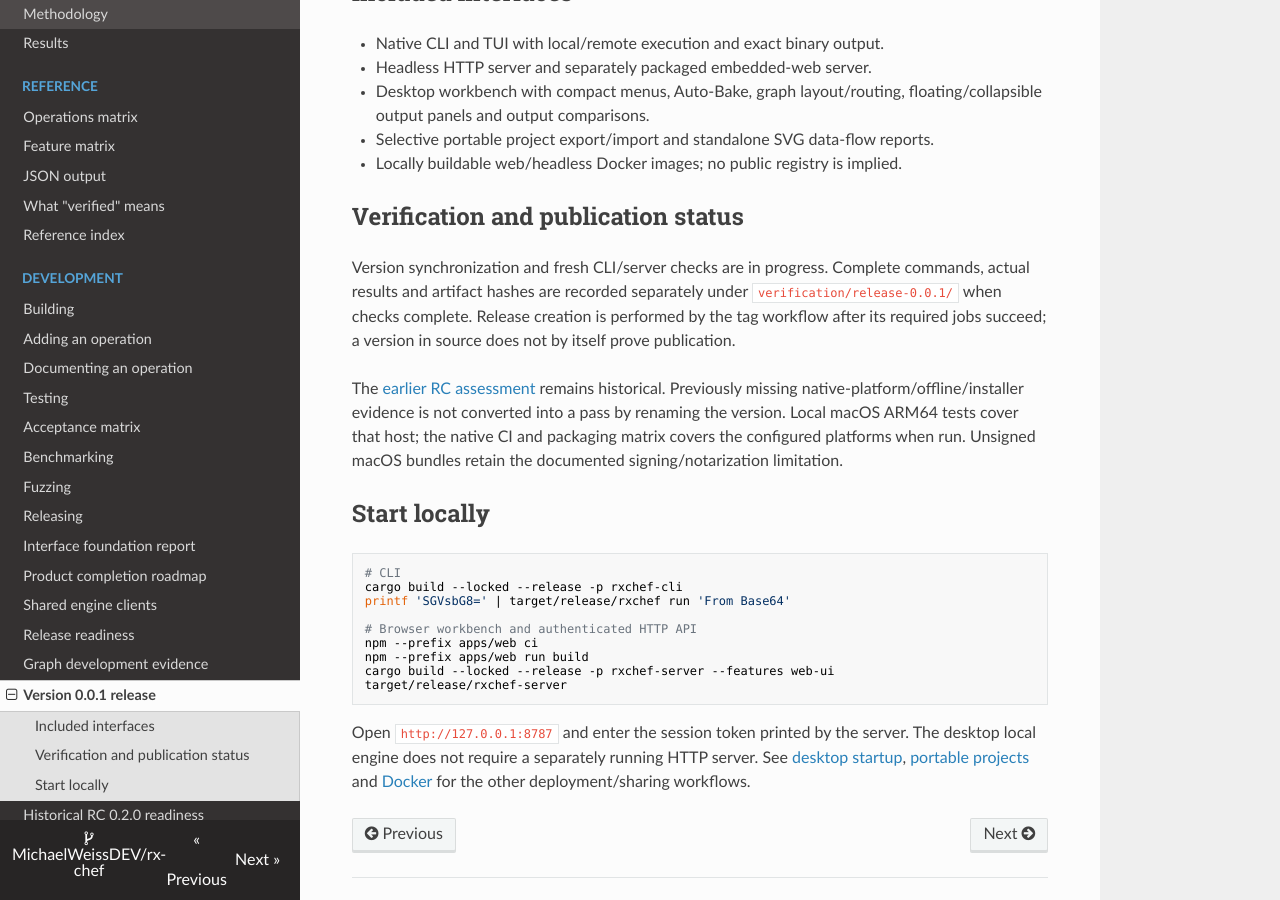
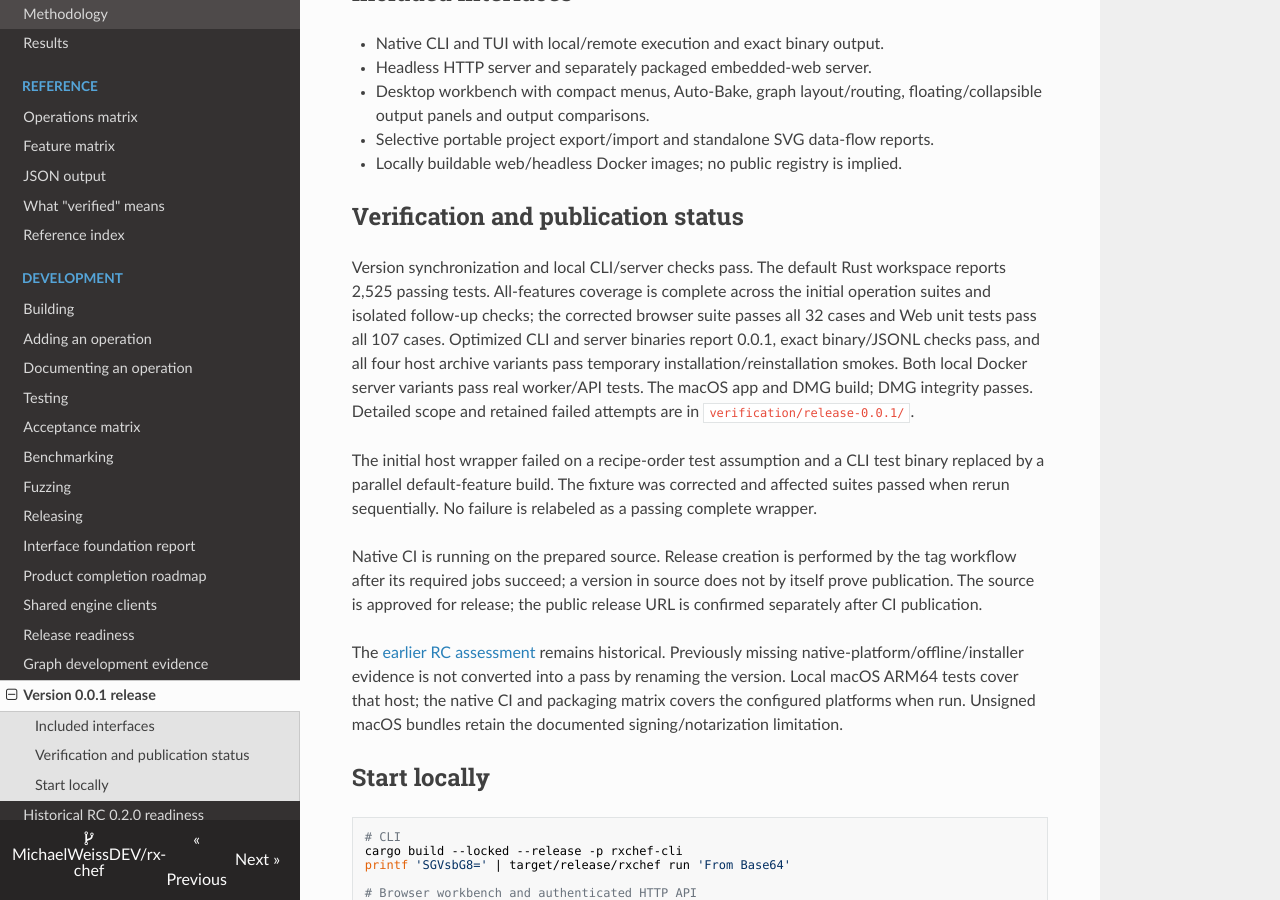
Before and after one commit to MichaelWeissDEV/rx-chef, an MkDocs documentation site: the page built from docs/development/0.0.1-release.md, in a window 1280 px wide and 900 px high, scrolled down 306 px. Built offline with MkDocs 1.6.1, drawn with Linux system fonts in a browser that asks for light colours; nearby versions of some CDN libraries.

Commit message:
Record 0.0.1 CLI/server validation and filter stale installers

```diff
--- a/docs/development/0.0.1-release.md
+++ b/docs/development/0.0.1-release.md
@@ -16,11 +16,25 @@ Graph/project file format 1 and client/server protocol 2 remain unchanged.
 
 ## Verification and publication status
 
-Version synchronization and fresh CLI/server checks are in progress. Complete
-commands, actual results and artifact hashes are recorded separately under
-`verification/release-0.0.1/` when checks complete. Release creation is performed
-by the tag workflow after its required jobs succeed; a version in source does
-not by itself prove publication.
+Version synchronization and local CLI/server checks pass. The default Rust
+workspace reports 2,525 passing tests. All-features coverage is complete across
+the initial operation suites and isolated follow-up checks; the corrected browser
+suite passes all 32 cases and Web unit tests pass all 107 cases. Optimized CLI and
+server binaries report 0.0.1, exact binary/JSONL checks pass, and all four host
+archive variants pass temporary installation/reinstallation smokes. Both local
+Docker server variants pass real worker/API tests. The macOS app and DMG build;
+DMG integrity passes. Detailed scope and retained failed attempts are in
+`verification/release-0.0.1/`.
+
+The initial host wrapper failed on a recipe-order test assumption and a CLI test
+binary replaced by a parallel default-feature build. The fixture was corrected
+and affected suites passed when rerun sequentially. No failure is relabeled as
+a passing complete wrapper.
+
+Native CI is running on the prepared source. Release creation is performed by
+the tag workflow after its required jobs succeed; a version in source does not
+by itself prove publication. The source is approved for release; the public
+release URL is confirmed separately after CI publication.
 
 The [earlier RC assessment](0.2.0-rc.1-release-readiness.md) remains historical.
 Previously missing native-platform/offline/installer evidence is not converted
```
Also changed, not shown: verification/release-0.0.1/README.md (added, +17 -0 lines), 3 other files.
